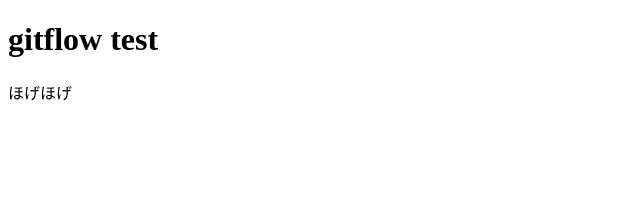
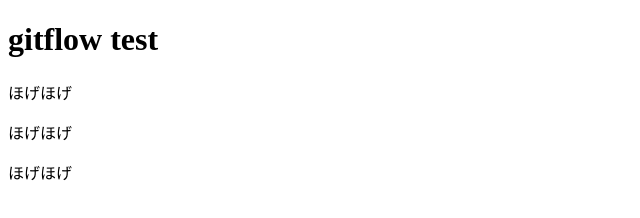
Before and after one commit to sasshi/gitflow, a plain HTML site: page index.html in a window 1280 px wide. Shown: the whole page, without its empty margins (0-640 px from the left). Drawn offline with Linux system fonts and the light colour scheme.

Commit message:
hoge-devブランチで作業

```diff
--- a/index.html
+++ b/index.html
@@ -5,5 +5,7 @@
 <body>
 <h1>gitflow test</h1>
 <p>ほげほげ</p>
+<p>ほげほげ</p>
+<p>ほげほげ</p>
 </body>
 </html>
```
